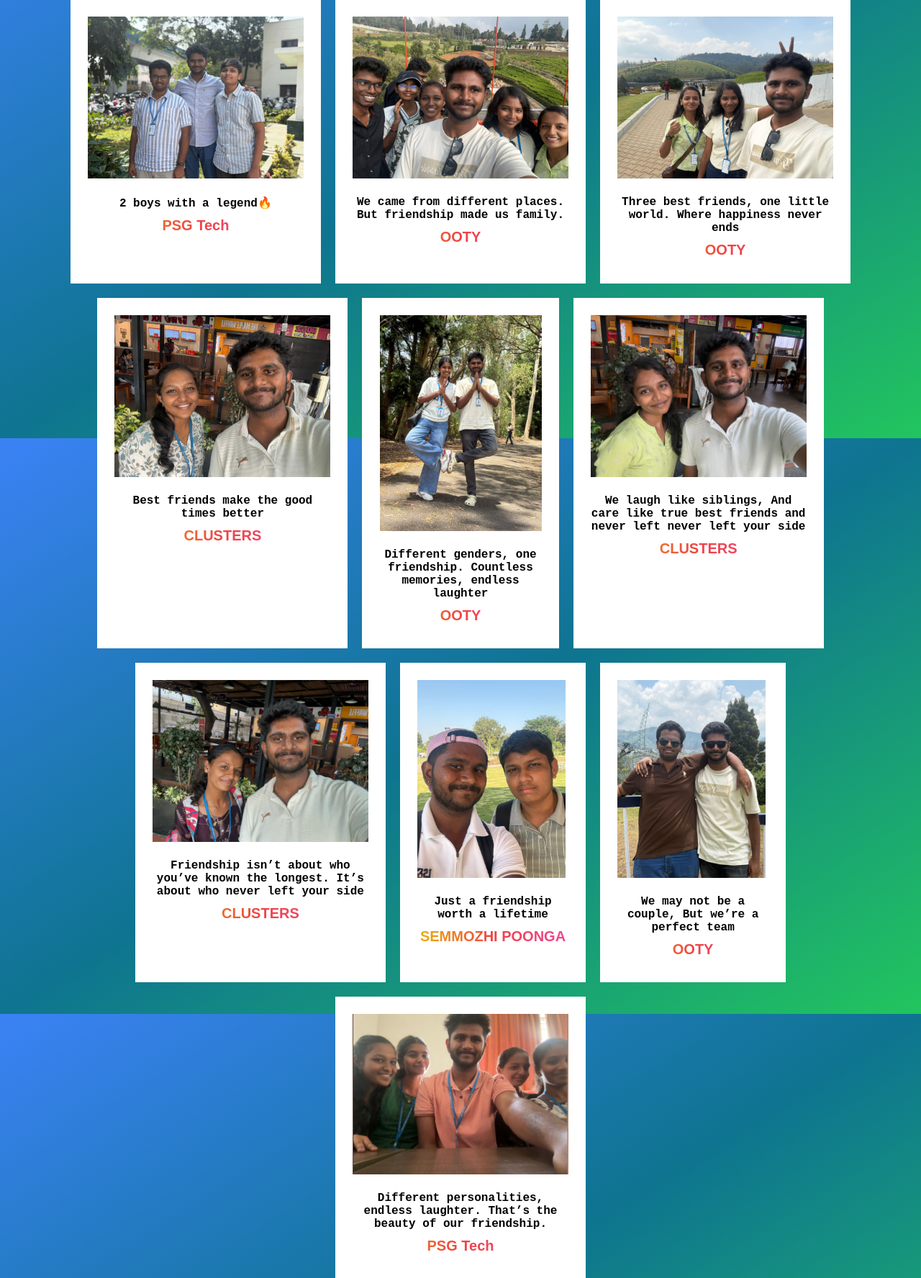
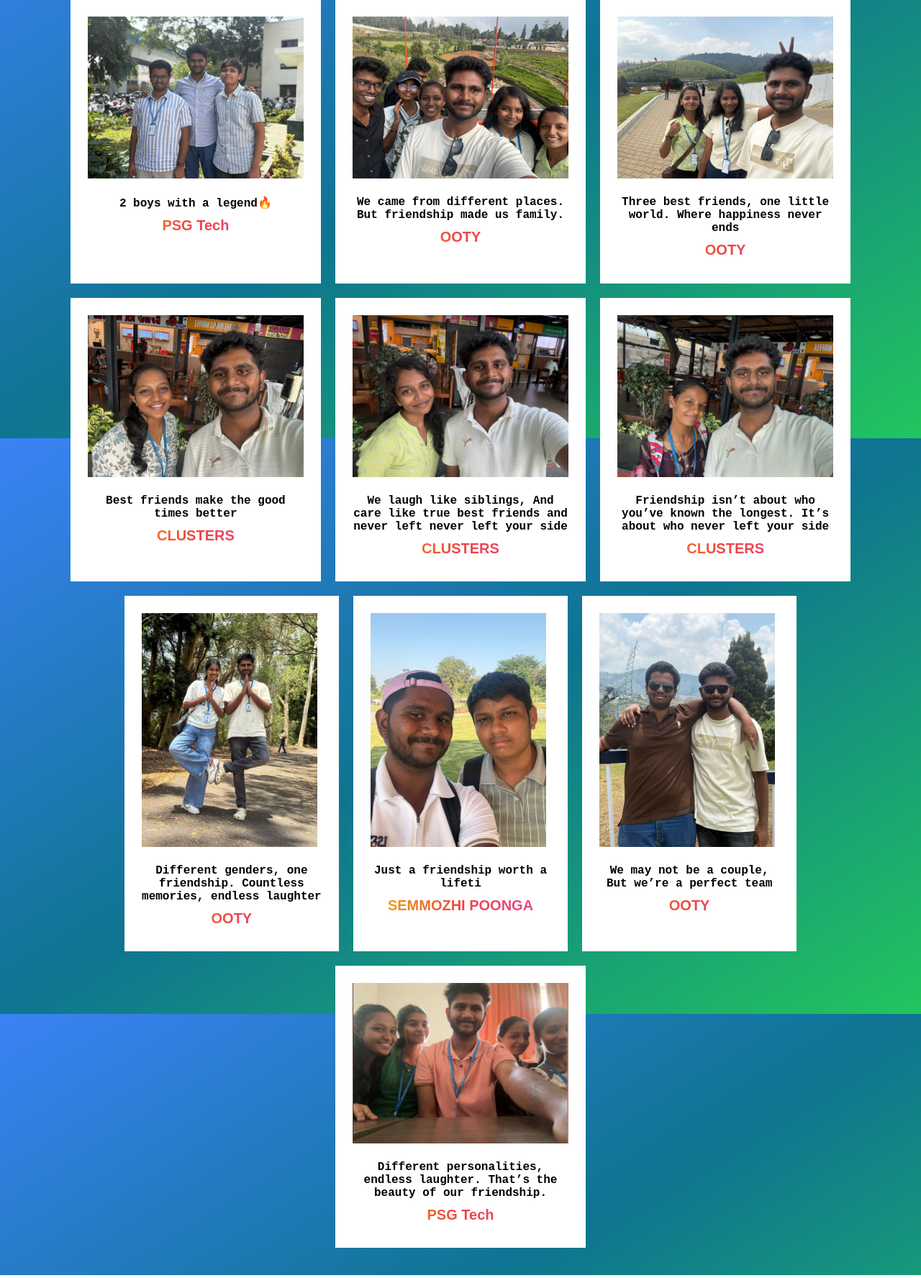
Before and after one commit to Ashwath-R-27/7wonders, a Flask app: page / in a window 1280 px wide. Shown: the part 991-2767 px from the top of the page at 72% size. Run offline with Flask 3, Linux system fonts and the light colour scheme.

Commit message:
Made Changes

```diff
--- a/static/style.css
+++ b/static/style.css
@@ -16,6 +16,7 @@ body{
     font-size: 25px;
     text-align: center;
     font-family: "Lucida Handwriting", cursive;
+    text-shadow: rgba(190,247,244,0.9) 2px 2px 22px;
 }
 
 .content{
--- a/templates/index.html
+++ b/templates/index.html
@@ -70,12 +70,6 @@ Where happiness never ends</div>
                 <div id="box-content">Best friends make the good times better</div>
                 <div id="place">CLUSTERS</div>
             </div>
-            <div class="box" style="width: 225px;">
-                <img src="{{ url_for('static',filename='11.jpeg') }}" style="height: 300px;width: auto;">
-                <div id="box-content">Different genders, one friendship.
-Countless memories, endless laughter</div>
-                <div id="place">OOTY</div>
-            </div>
             <div class="box">
                 <img src="{{ url_for('static',filename='12.jpeg') }}">
                 <div id="box-content">We laugh like siblings,
@@ -88,13 +82,19 @@ And care like true best friends and never left never left your side</div>
 It’s about who never left your side</div>
                 <div id="place">CLUSTERS</div>
             </div>
-            <div class="box" style="width: 210px;">
-                <img src="{{ url_for('static',filename='14.jpeg') }}" style="height: 275px; width: auto;">
-                <div id="box-content">Just a friendship worth a lifetime</div>
+            <div class="box" style="width: 250px;">
+                <img src="{{ url_for('static',filename='11.jpeg') }}" style="height: 325px;width: auto;">
+                <div id="box-content">Different genders, one friendship.
+Countless memories, endless laughter</div>
+                <div id="place">OOTY</div>
+            </div>
+            <div class="box" style="width: 250px;">
+                <img src="{{ url_for('static',filename='14.jpeg') }}" style="height: 325px; width: auto;">
+                <div id="box-content">Just a friendship worth a lifeti</div>
                 <div id="place">SEMMOZHI POONGA</div>
             </div>
-            <div class="box" style="width: 210px;">
-                <img src="{{ url_for('static',filename='15.jpeg') }}" style="height: 275px; width: auto;">
+            <div class="box" style="width: 250px;">
+                <img src="{{ url_for('static',filename='15.jpeg') }}" style="height: 325px; width: auto;">
                 <div id="box-content">We may not be a couple,
 But we’re a perfect team</div>
                 <div id="place">OOTY</div>
```
